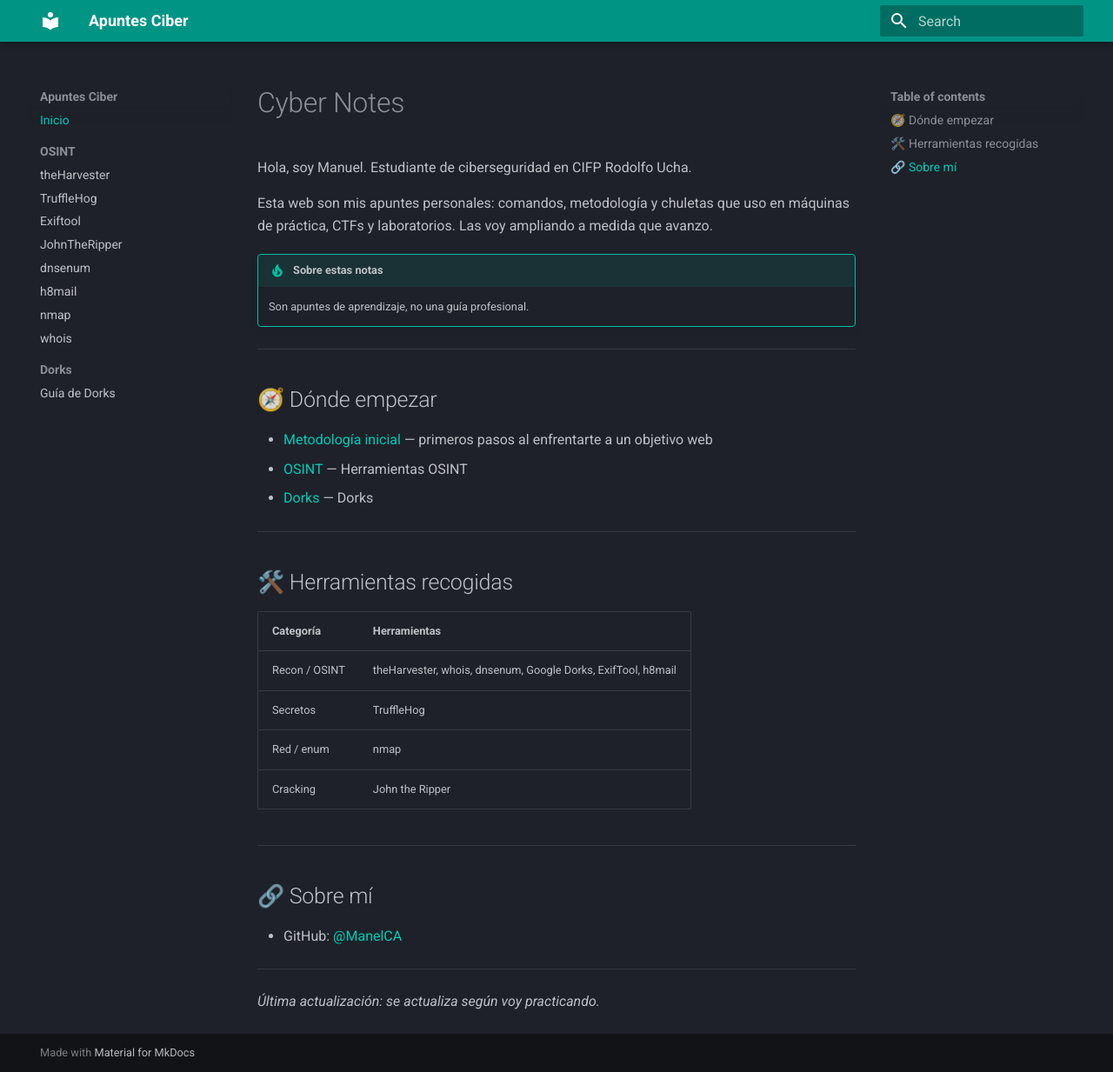
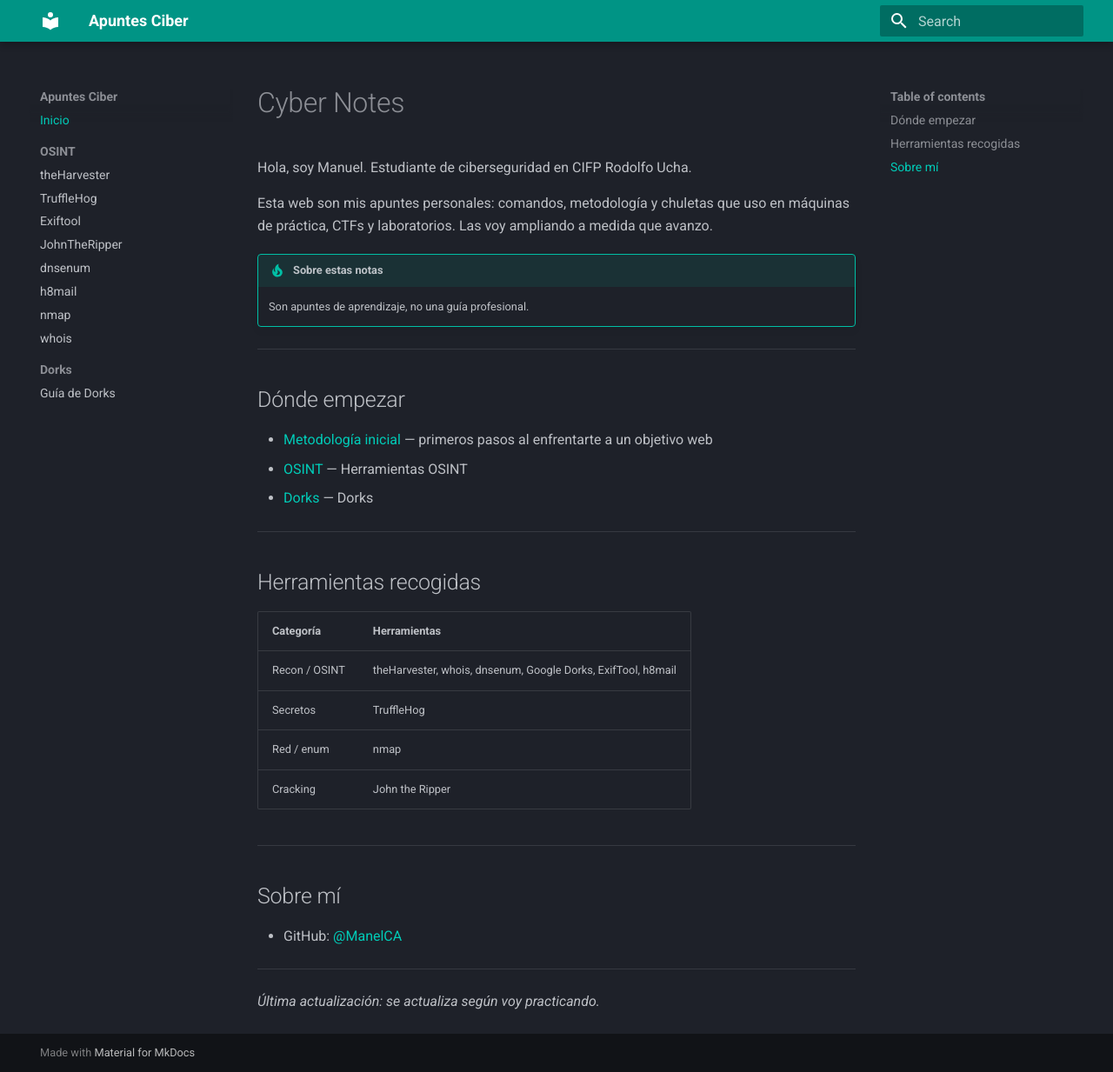
Before and after one commit to ManelCA/ManelCA.github.io, an MkDocs documentation site: the page built from docs/index.md, in a window 1280 px wide and 1233 px high. Shown: the whole window at 87% size. Built offline with MkDocs 1.6.1 and Material for MkDocs 9.7.7, drawn with Linux system fonts in a browser that asks for light colours.

```diff
--- a/docs/index.md
+++ b/docs/index.md
@@ -9,7 +9,7 @@ Esta web son mis apuntes personales: comandos, metodología y chuletas que uso e
 
 ---
 
-## 🧭 Dónde empezar
+## Dónde empezar
 
 - [Metodología inicial](web/initial-methodology.md) — primeros pasos al enfrentarte a un objetivo web
 - [OSINT](OSINT/nmap.md) — Herramientas OSINT
@@ -17,7 +17,7 @@ Esta web son mis apuntes personales: comandos, metodología y chuletas que uso e
 
 ---
 
-## 🛠️ Herramientas recogidas
+## Herramientas recogidas
 
 | Categoría | Herramientas |
 |---|---|
@@ -28,7 +28,7 @@ Esta web son mis apuntes personales: comandos, metodología y chuletas que uso e
 
 ---
 
-## 🔗 Sobre mí
+## Sobre mí
 
 - GitHub: [@ManelCA](https://github.com/ManelCA)
 
```
